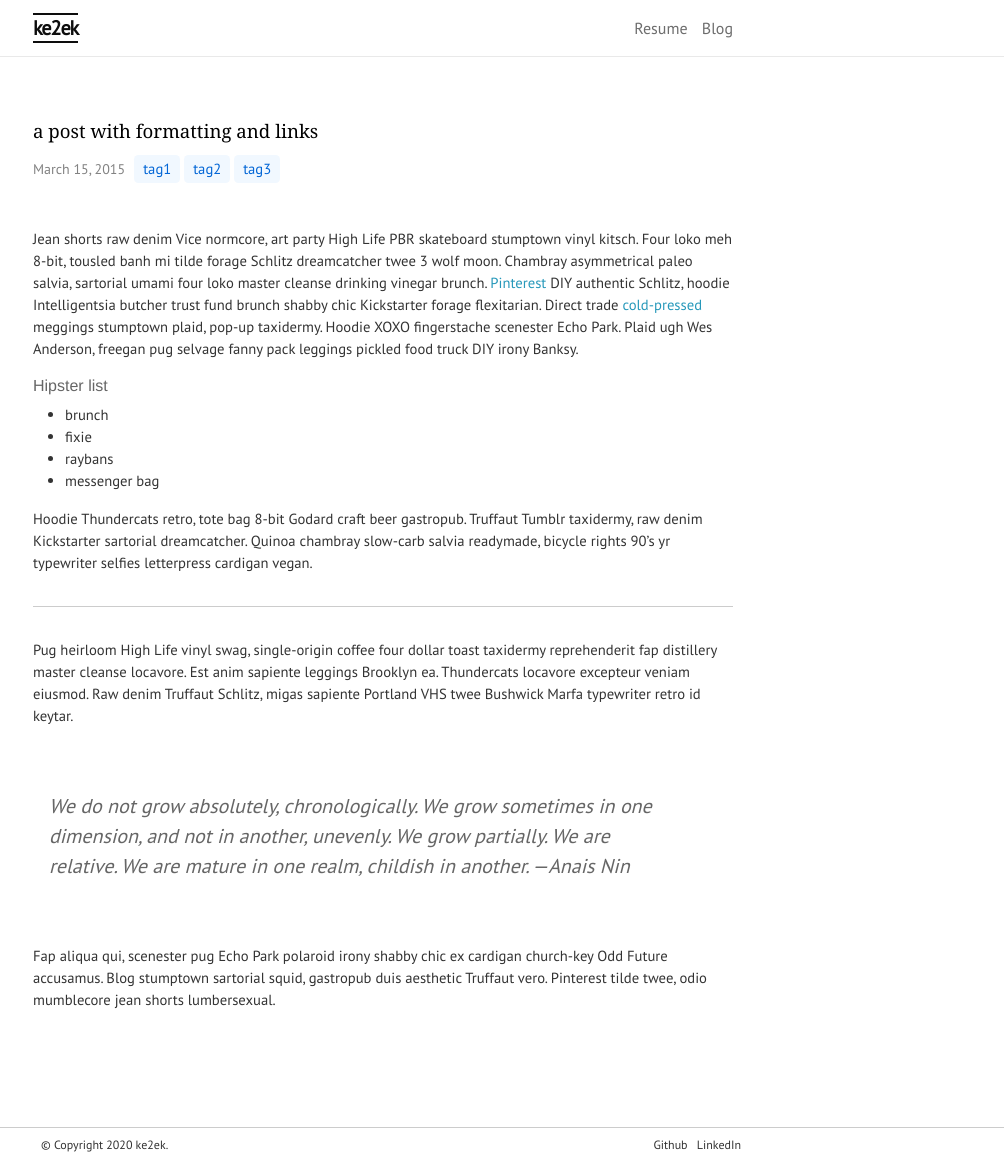
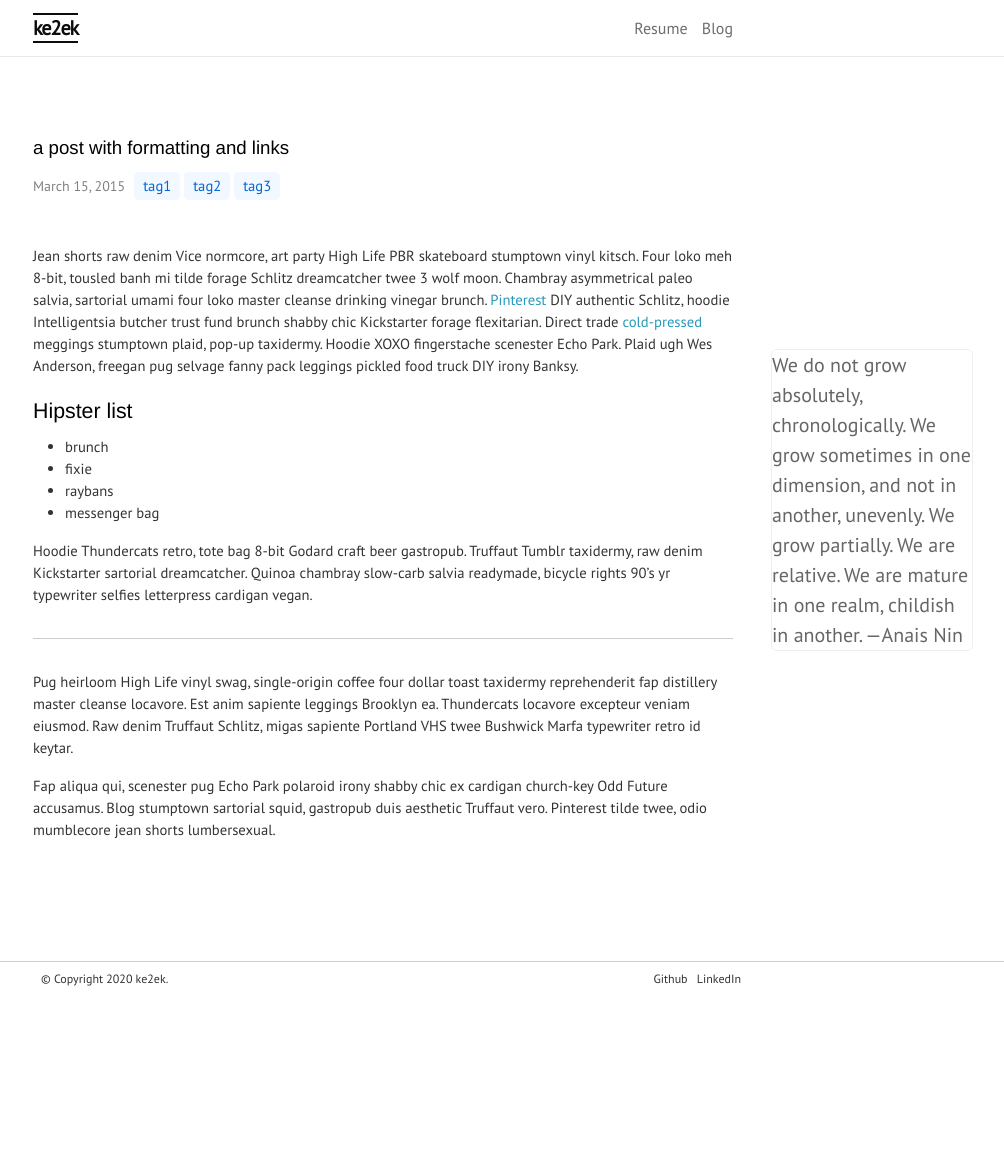
Before and after one commit to r4v3n-k/r4v3n-k.github.io, a Jekyll site: the page built from _posts/2015-03-15-formatting-and-links.md, in a window 1280 px wide and 1162 px high. Shown: the whole window, without its empty margins (257-1261 px from the left). Built offline with Jekyll 4.4.1, drawn with Linux system fonts in a browser that asks for light colours; nearby versions of some CDN libraries; some web fonts are replaced.

```diff
--- a/_sass/_header.scss
+++ b/_sass/_header.scss
@@ -2,7 +2,7 @@
     border-bottom: 1px solid $grey-color-light;
     background-color: #fff;
     opacity: 0.95;
-    position:fixed;
+    // position:fixed;
     left:calc((100vw - 100%)/2);
     top:0px;
     width:100%;
--- a/_sass/_pages.scss
+++ b/_sass/_pages.scss
@@ -1,5 +1,7 @@
 .page-content {
-    padding: 100px 0; /* VERTICAL PADDING FOR TITLE ON EVERY PAGE */
+    padding: 0; /* VERTICAL PADDING FOR TITLE ON EVERY PAGE */
+    padding-top: 60px;
+    padding-bottom: 80px;
 }
 .page-heading {
     font-size: 20px;
--- a/_sass/_posts.scss
+++ b/_sass/_posts.scss
@@ -16,20 +16,77 @@
 .post-title {
     font-size: 14pt;
     color: black;
-    font-family: Georgia;
+    font-weight: 500;
 }
 .post-content {
-    h2 {
-        font-size: 42px;
-        // @include media-query($on-laptop) {
-        //     font-size: 28px;
-        // }
+    margin-bottom: 40px;
+    blockquote {
+        a {
+            color: $grey-color;
+        }
+        a:hover {
+            color: black;
+        }
+        ul {
+            list-style: none;
+            padding: 5px 0;
+            margin: 0;
+            li {
+                padding: 0 15px;
+            }
+        }
     }
-    h3 {
-        font-size: 30px;
-        // @include media-query($on-laptop) {
-        //     font-size: 22px;
-        // }
+    @media only screen and (min-width: 680px) {
+        blockquote {
+            font-style: normal;
+            position: fixed;
+            top: 30%;
+            right: 50px;
+            width: 200px;
+            max-height: 70%;
+            overflow-y: auto;
+            border-radius: 0.3em;
+            border: 1px solid #eee;
+            padding: 0;
+            margin: 0;
+            p {
+                margin: 0;
+                font-style: normal;
+                font-size: 12pt;
+                padding: 0.4em 10px;
+                border-bottom: 1px solid whitesmoke;
+                font-weight: bold;
+                background-color: $grey-color;
+                color: whitesmoke;
+            }
+
+        }
+    }
+    @media only screen and (max-width: 680px) {
+        blockquote {
+            padding: 10px;
+            margin: 0;
+            font-style: normal;
+            background-color: whitesmoke;
+            border-radius: 0.3em;
+            p {
+                margin: 0;
+                padding: 0.4em;
+                font-style:normal;
+                font-size: 12pt;
+                font-weight: bold;
+            }
+        }
+    }
+    h1 { font-size: 24pt; color: black; font-weight: 500; }
+    h2 { font-size: 20pt; color: black; font-weight: 500; }
+    h3 { font-size: 18pt; color: black; font-weight: 500; }
+    h4 { font-size: 16pt; color: black; font-weight: 500; }
+    h5 { font-size: 14pt; color: black; font-weight: 500; }
+    h6 { font-size: 12pt; color: black; font-weight: 500; }
+    .language-plaintext {
+        background-color: yellow;
+        color: black;
     }
 }
 .post-meta {
--- a/_sass/_resume.scss
+++ b/_sass/_resume.scss
@@ -34,7 +34,6 @@
         color: black;
         margin-top: 1.5em;
         a { color: black; }
-        a:hover { color: $theme-color; }
     }
     h5 {
         font-family: $font-family;
```
Also changed, not shown: _posts/2018-04-14-toc-test.md (added, +36 -0 lines).
